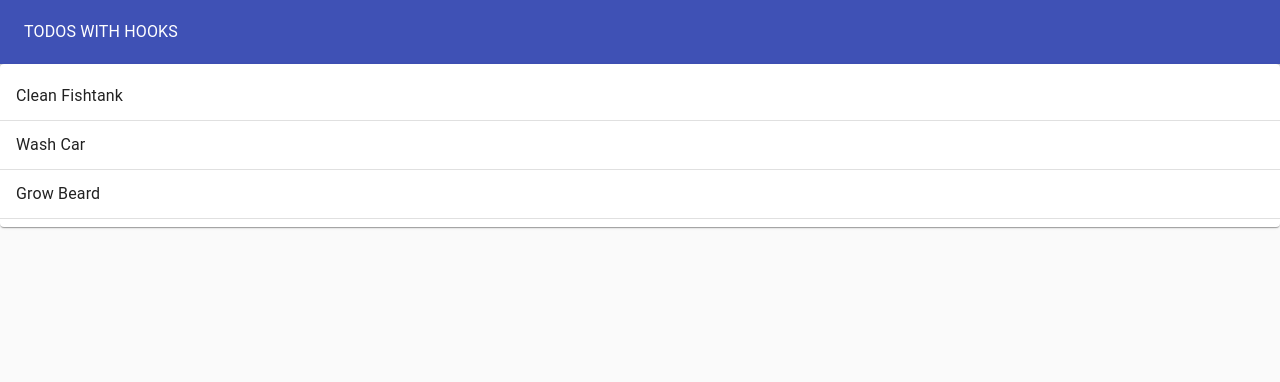
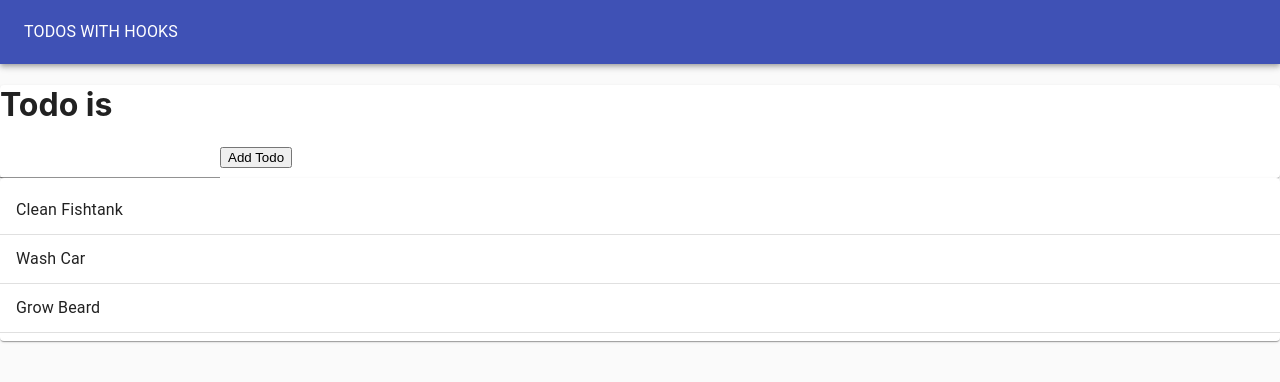
Before and after one commit to stekaye/todo-hooks, a React (Create React App) app: page / in a window 1280 px wide. Shown: the top 382 px of the page. Built offline with nearby package versions, Linux system fonts and the light colour scheme.

Commit message:
Add controlled TodoForm and useInputState helper function

```diff
--- a/src/TodoApp.js
+++ b/src/TodoApp.js
@@ -1,5 +1,6 @@
 import React, {useState} from 'react';
 import TodoList from './TodoList';
+import TodoForm from './TodoForm';
 import Typography from '@material-ui/core/Typography';
 import Paper from '@material-ui/core/Paper';
 import AppBar from '@material-ui/core/AppBar';
@@ -13,6 +14,9 @@ function TodoApp() {
     {id: 3, task: 'Grow Beard', completed: 'false'},
   ]
   const [todos, setTodos] = useState(initialTodos);
+  const addTodo = (newTodoText) => {
+    setTodos([...initialTodos, {id: 4, task: newTodoText, completed: false}])
+  }
   return (
     <Paper
       style={{
@@ -29,6 +33,7 @@ function TodoApp() {
         </Toolbar>
       </AppBar>
 
+      <TodoForm addTodo={addTodo}/>
       <TodoList todos={todos}/>
     </Paper>
   )
--- /dev/null
+++ b/src/TodoForm.js
@@ -0,0 +1,26 @@
+import React, {useState, useEvent} from 'react';
+import useInputState from './hooks/useInputState';
+import Paper from '@material-ui/core/Paper';
+import TextField from '@material-ui/core/TextField';
+
+function TodoForm({addTodo}) {
+  const [todo, handleTodoChange, resetTodo] = useInputState("");
+  const handleSubmit = (evt) => {
+    evt.preventDefault();
+    addTodo(todo);
+    resetTodo();
+  }
+
+  return (
+    <Paper>
+      <form onSubmit={handleSubmit}>
+        <h1>Todo is {todo}</h1>
+        <TextField type="text" value={todo} onChange={handleTodoChange}/>
+        <button type='submit'>Add Todo</button>
+      </form>
+
+    </Paper>
+  )
+}
+
+export default TodoForm;
--- /dev/null
+++ b/src/hooks/useInputState.js
@@ -0,0 +1,12 @@
+import {useState} from 'react';
+
+export default initialValue => {
+  const [value, setValue] = useState(initialValue);
+  const handleChange = evt => {
+    setValue(evt.target.value);
+  }
+  const reset = () => {
+    setValue("");
+  }
+  return [value, handleChange, reset];
+};
```
Also changed, not shown: 1 other file (tests, documents, lock files or other folders).
